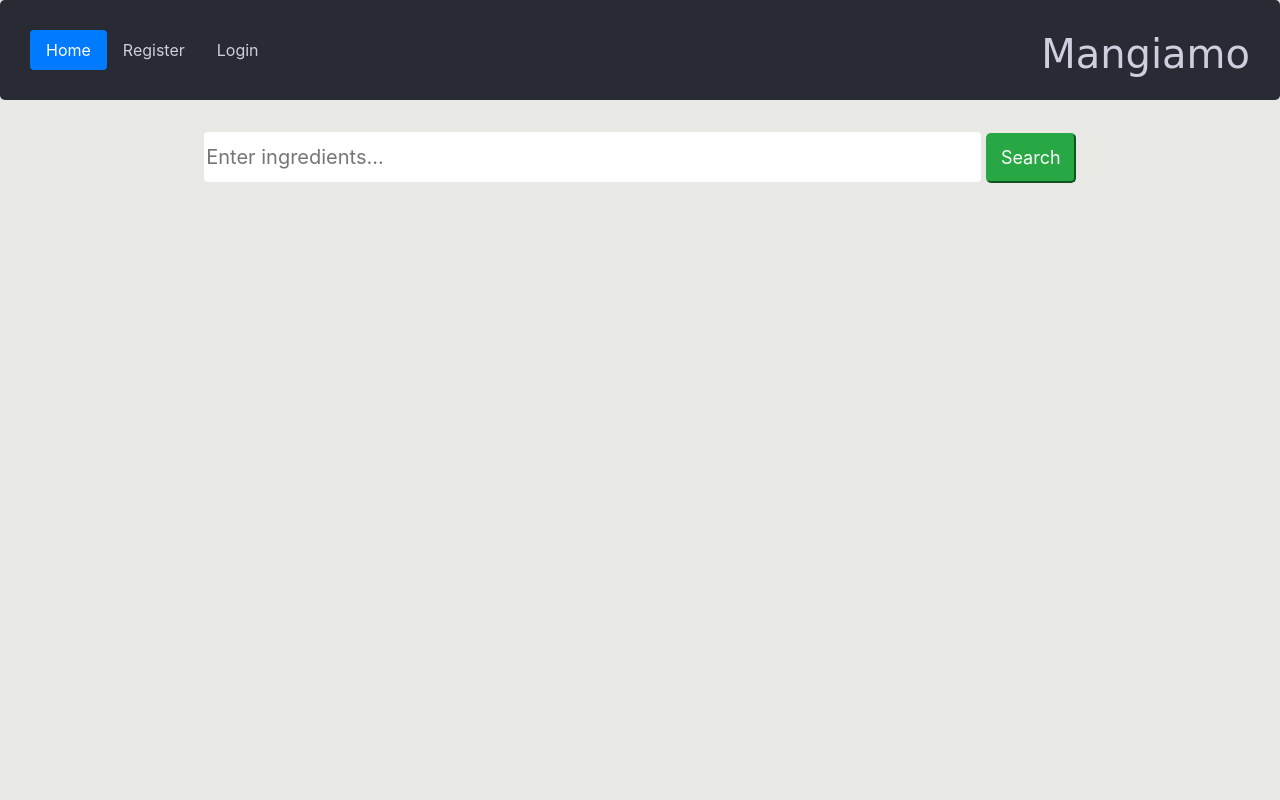
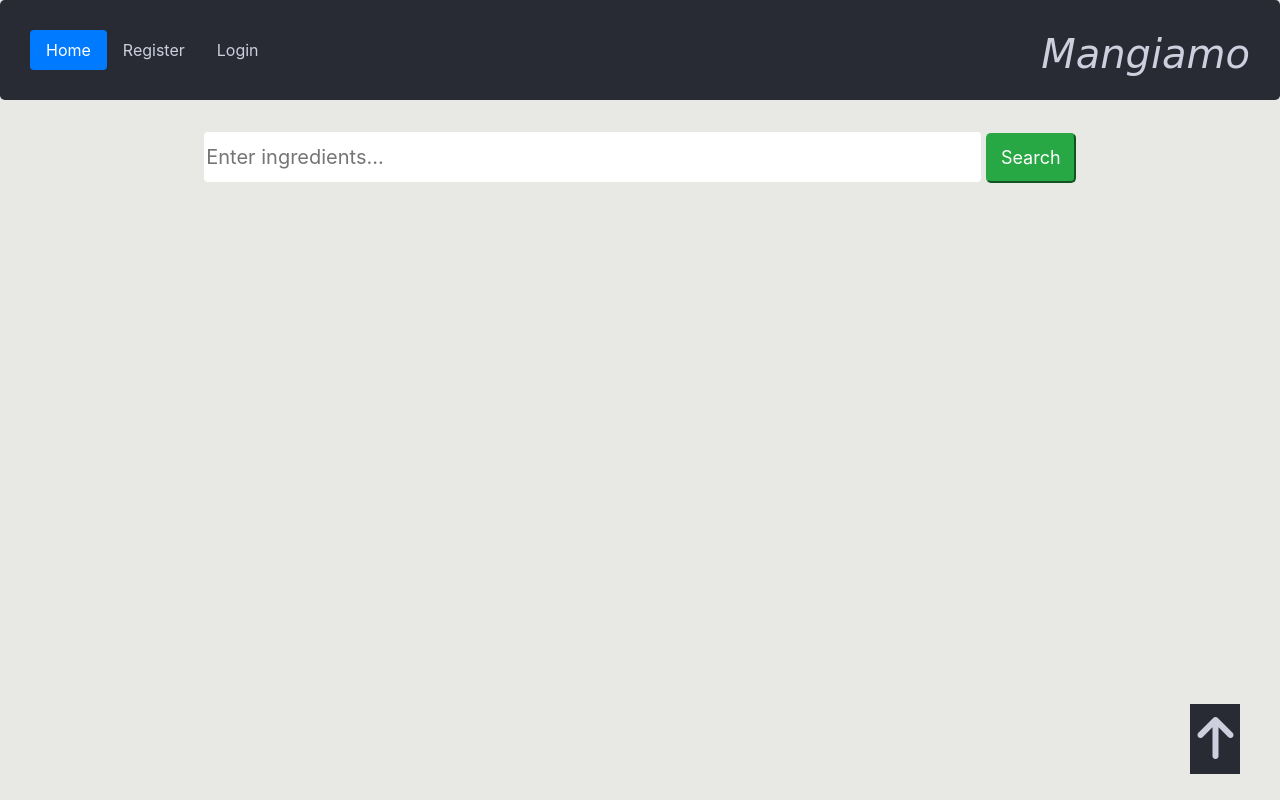
Before and after one commit to vespoli95/mangiamo, a Flask app: page / in a window 1280 px wide. Run offline with Flask 2, Linux system fonts and the light colour scheme; some libraries are stand-ins or nearby versions.

Commit message:
Front-end changes

```diff
--- a/static/css/style.css
+++ b/static/css/style.css
@@ -1,7 +1,7 @@
 .card-body {
   display: inline-block;
   margin: 20px;
-  background-color: #CDCFDE;
+  background-color: #E8E8E5;
   padding: 15px;
   -webkit-box-shadow: -5px 6px 11px 0px #0e2a4063;
           box-shadow: -5px 6px 11px 0px #0e2a4063;
@@ -50,6 +50,8 @@ body {
 h1 {
   color: #CDCFDE;
   font-family: 'Ranga', cursive;
+  font-style: italic;
+  cursor: pointer;
 }
 
 [type=search] {
@@ -66,4 +68,23 @@ input#btnRecipeSearch {
   font-size: 18px;
   border-radius: 5px;
 }
+
+#toTop {
+  background-color: #282B33;
+  width: 50px;
+  height: 70px;
+  position: fixed;
+  top: 88%;
+  left: 93%;
+  cursor: pointer;
+  color: #CDCFDE;
+  text-align: center;
+  padding-top: 10px;
+}
+
+@media only screen and (max-width: 768px) {
+  #toTop {
+    left: 85%;
+  }
+}
 /*# sourceMappingURL=style.css.map */
--- a/static/css/style.scss
+++ b/static/css/style.scss
@@ -3,12 +3,12 @@
 .card-body {
     display: inline-block;
     margin: 20px;
-    background-color: #CDCFDE;
+    background-color: $tan;
     padding: 15px;
     box-shadow: -5px 6px 11px 0px #0e2a4063;
     /* border: 2px solid #053080; */
     border-radius: 20px;
-    color: #282B33;
+    color: $black;
     width: 350px;
 
     &:hover {
@@ -56,6 +56,8 @@ body {
 h1 {
     color: $light_grey;
     font-family: 'Ranga', cursive;
+    font-style: italic;
+    cursor: pointer;
 }
 
 
@@ -74,3 +76,20 @@ input#btnRecipeSearch {
     font-size: 18px;
     border-radius: 5px;
 }
+
+#toTop {
+    background-color: $black;
+    width: 50px;
+    height: 70px;
+    position: fixed;
+    top: 88%;
+    left: 93%;
+    cursor: pointer;
+    color: $light_grey;
+    text-align: center;
+    padding-top: 10px;
+
+    @media only screen and (max-width: 768px) {
+        left: 85%;
+    }
+}
--- a/static/js/index.js
+++ b/static/js/index.js
@@ -21,6 +21,7 @@
             fetch(url)
             .then((res) => res.json())
             .then((data) => {
+                loader.innerHTML = "";
                 hits = data['hits'];
                 recipes = document.getElementById('recipes');
                 if (!appending)
@@ -37,7 +38,6 @@
                     to += 25;
             });
 
-            loader.innerHTML = "";
         } else {
 
         }
@@ -62,3 +62,14 @@
         if ((window.innerHeight + window.pageYOffset) >= document.body.offsetHeight)
             apiCall(true);
     };
+
+    //ToTop button
+    document.getElementById('toTop').addEventListener('click', e => {
+        window.scrollTo(0, 0);
+    });
+
+    //header on click
+
+    document.getElementById('header').addEventListener('click', e => {
+        window.location.href = '/';
+    });
--- a/templates/index.html
+++ b/templates/index.html
@@ -23,5 +23,8 @@
     <div id="loader" style="text-align: center;">
 
     </div>
+    <div id="toTop">
+        <i class="fas fa-arrow-up fa-3x"></i>
+    </div>
 
 {% endblock %}
--- a/templates/layout.html
+++ b/templates/layout.html
@@ -10,7 +10,7 @@
 </head>
 <body>
     <header class="jumbotron">
-        <h1 style="text-align: center; float:right;">Mangiamo</h1>
+        <h1 id="header" style="text-align: center; float:right;">Mangiamo</h1>
         <ul class="nav nav-pills">
             <li class="nav-item">
                 <a class="nav-link active" href="/">Home</a>
@@ -43,6 +43,7 @@
     {% block body %}{% endblock %}
     <script type="text/javascript" src="https://stackpath.bootstrapcdn.com/bootstrap/4.3.1/js/bootstrap.min.js"></script>
     <script type="text/javascript" src="https://stackpath.bootstrapcdn.com/bootstrap/4.3.1/js/bootstrap.bundle.min.js"></script>
+    <script src="https://kit.fontawesome.com/35757ef71c.js"></script>
     <script type="text/javascript" src="{{url_for('static', filename='js/index.js')}}"></script>
 </body>
 </html>
```
Also changed, not shown: 1 other file.
